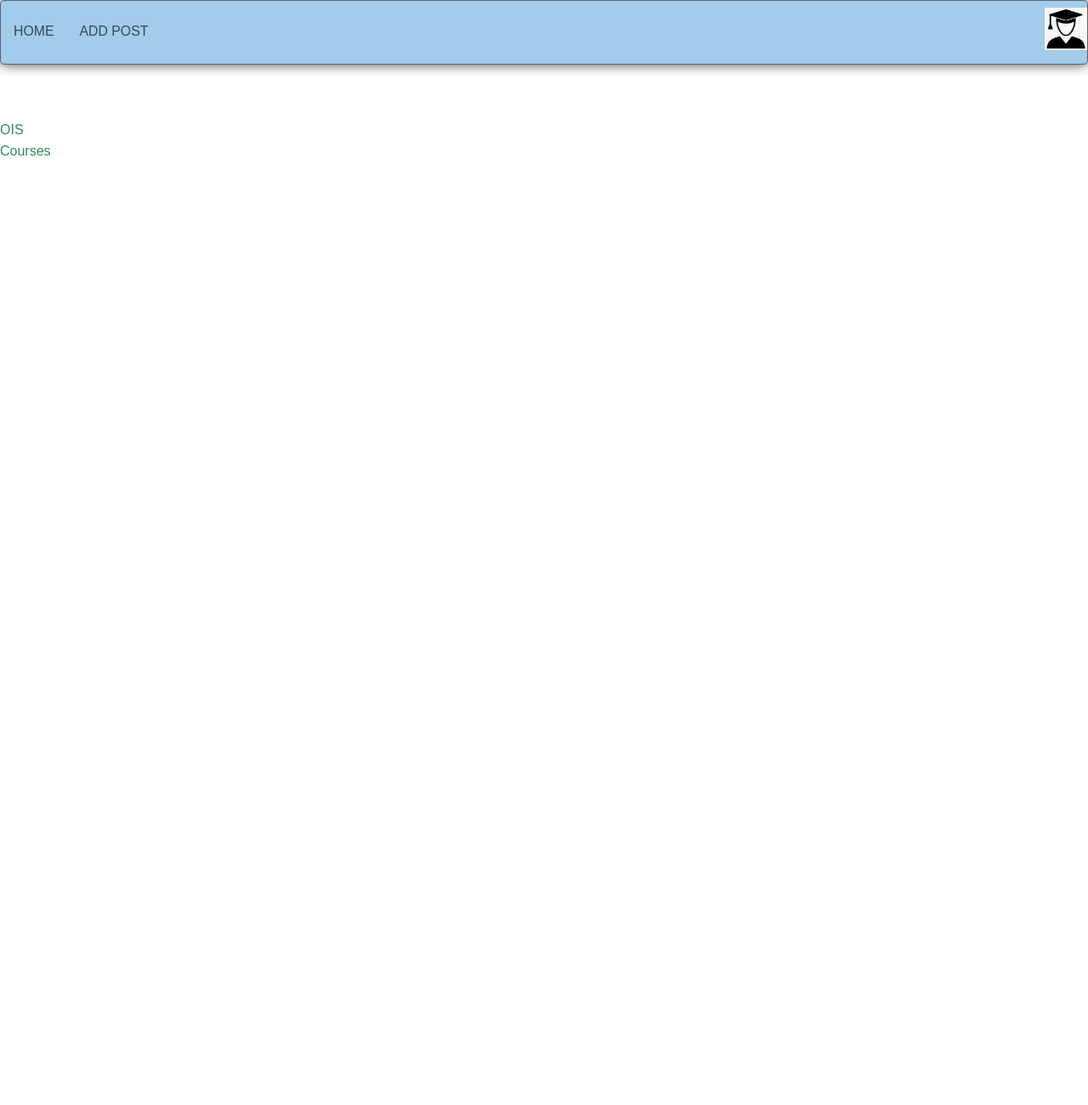
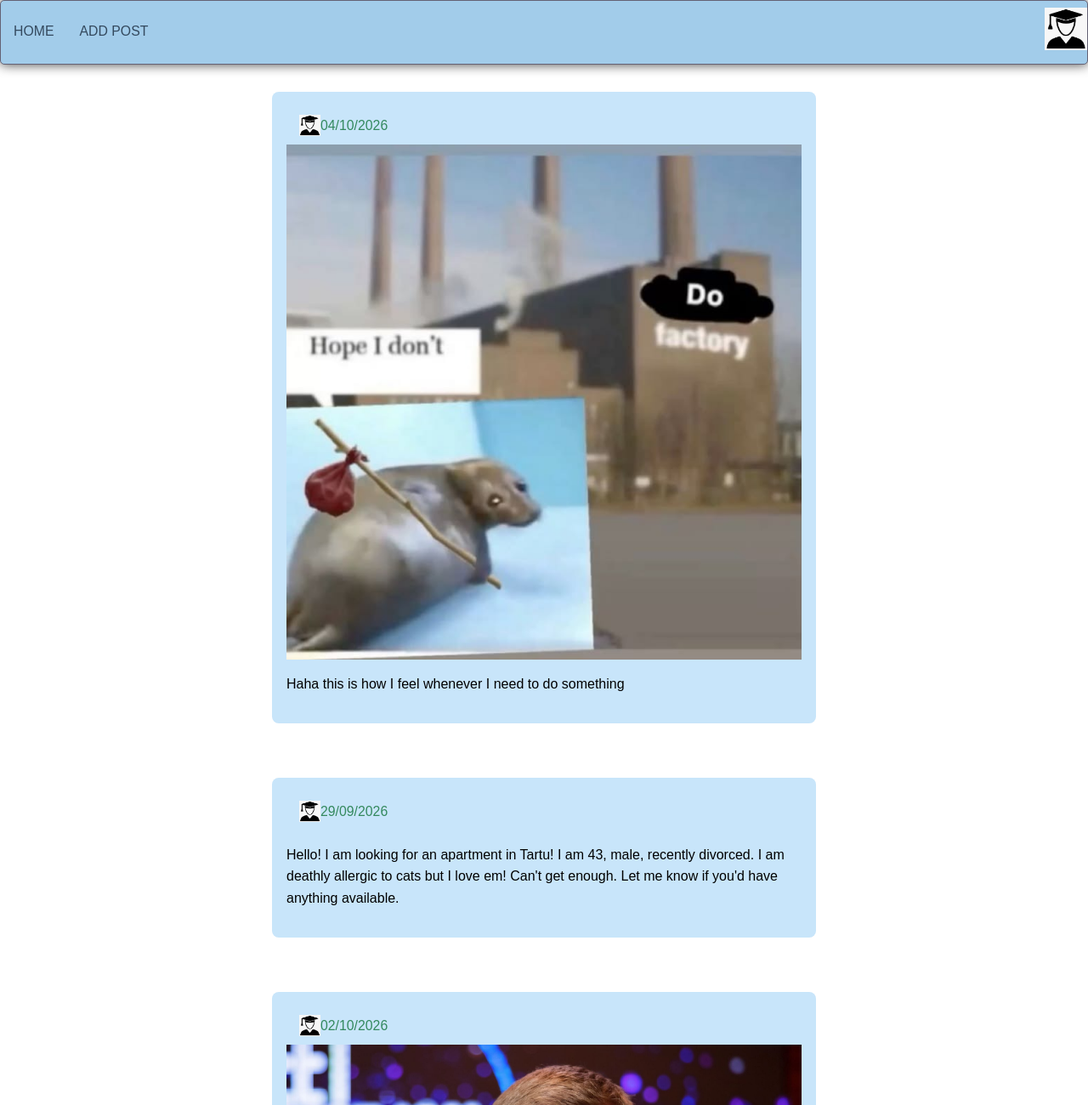
Before and after one commit to hedvig-a/webapp_project, a plain HTML site: page index.html in a window 1280 px wide. Shown: the top 1300 px of the page at 85% size. Before the commit the page ends 800 px from the top, so only its background shows below. Drawn offline with Linux system fonts and the light colour scheme.

Commit message:
Created some posts

```diff
--- a/index.html
+++ b/index.html
@@ -9,31 +9,109 @@
     <title>Homework 1 - CSS</title>
 </head>
 
-<body>
-
-
+<body class="full-height">
 <header class="header">
     <ul class="nav">
         <li><a href="#">Home</a></li>
         <li><a href="./addPost.html">Add post</a></li>
     </ul>
     <ul class="img">
-    <li><a href="#"><img src="res/images/me.png" width="50" height="50" alt="profile"></a></li>
+        <li>
+            <a href="login.html">
+                <img src="res/images/me.png"
+                     width="50"
+                     height="50"
+                     alt="profile"
+                >
+            </a>
+        </li>
     </ul>
 </header>
 
-<section class="main">
-    <div class="">
+<section class="main fill">
+    <div class="content-center">
+        <div class="post-list">
+            <div class="post">
+                <ul class ="post-info">
+                    <li>
+                    <a>
+                        <img class="post-img" src="res/images/me.png"
+                        width="25"
+                        height="25"
+                        alt="profile">
+                    </a>
+                    </li>
+                    <li>
+                        <a>04/10/2026</a>
+                    </li>
+                </ul>
+                <div class="post-content">
+                    <img src="res/images/post_1.png" alt="image" width="100%">
+                </div>
+                    <p>Haha this is how I feel whenever I need to do something</p>
+            </div>
+        </div>
+    </div>
+</section>
 
+<section class ="main-fill">
+    <div class="content-center">
+        <div class="post-list">
+            <div class="post">
+                <ul class ="post-info">
+                    <li>
+                        <a>
+                            <img class="post-img" src="res/images/me.png"
+                                 width="25"
+                                 height="25"
+                                 alt="profile">
+                        </a>
+                    </li>
+                    <li>
+                        <a>29/09/2026</a>
+                    </li>
+                </ul>
+                <p>
+                    Hello! I am looking for an apartment in Tartu!
+                    I am 43, male, recently divorced. I am deathly allergic to cats but I love em! Can't get enough.
+                    Let me know if you'd have anything available.
+                </p>
+            </div>
+        </div>
     </div>
+
+</section>
+
+<section class ="main-fill">
+    <div class="content-center">
+        <div class="post-list">
+            <div class="post">
+                <ul class ="post-info">
+                    <li>
+                        <a>
+                            <img class="post-img" src="res/images/me.png"
+                                 width="25"
+                                 height="25"
+                                 alt="profile">
+                        </a>
+                    </li>
+                    <li>
+                        <a>02/10/2026</a>
+                    </li>
+                </ul>
+                <div class="post-content">
+                    <img src="res/images/kris.jpg" alt="image" width="100%">
+                </div>
+                <p>The perfect man doesn't exi-</p>
+            </div>
+        </div>
+    </div>
+
 </section>
 <footer class="footer">
     <ul>
         <li>
-            <a href="https://ois2.ut.ee/">OIS</a>
-        </li>
-        <li>
-            <a href="https://courses.cs.ut.ee/">Courses</a>
+            <a>footer</a>
         </li>
     </ul>
 </footer>
--- a/res/css/style.css
+++ b/res/css/style.css
@@ -125,11 +125,13 @@ section {
     font-weight: bold;
     text-align: center;
 }
-/*
-Applies when the browser's width is 800px wide or wider:
-*/
+
 .img {
     float: right;
+}
+
+.post-img {
+    float: left;
 }
 
 .text-subtitle {
@@ -203,6 +205,26 @@ Applies when the browser's width is 800px wide or wider:
 .button-secondary:hover {
     background-color: var(--button-secondary-hover);
 }
+.post-list {
+    padding: 1em;
+    background-color: var(--background-light);
+    border: 1px solid transparent;
+    border-radius: 8px;
+    display: flex;
+    flex-direction: column;
+    gap: 1.5em;
+    max-width: 40em;
+}
+
+.post-info {
+    padding: 10px 15px;
+    display: block;
+    color: #34495e;
+    font-size: .99em;
+}
+.post {
+
+}
 
 
 @media (max-width: 800px) {
```
Also changed, not shown: addPost.html (+1 -1 lines), res/images/kris.jpg (added), res/images/post_1.png (added).
